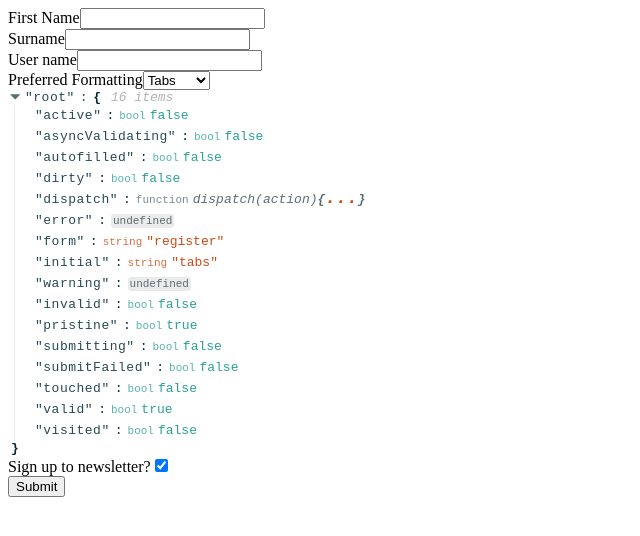
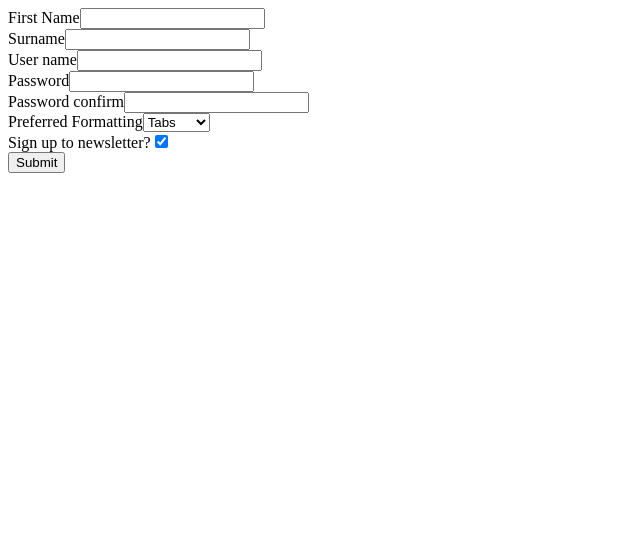
Before and after one commit to fschwalm/awesome-redux-form-egghead, a React (Create React App) app: page / in a window 1280 px wide. Shown: the top 536 px of the page, without its empty margins (0-640 px from the left). Built offline with nearby package versions, Linux system fonts and the light colour scheme.

Commit message:
Access Other Values of the Current Form with redux-form

```diff
--- a/src/components/Fields/index.jsx
+++ b/src/components/Fields/index.jsx
@@ -1,5 +1,5 @@
 import React from "react";
-import ReactJson from "react-json-view";
+import cx from "classnames";
 
 const CustomInput = props => {
   const { label, input, type, meta } = props;
@@ -7,9 +7,8 @@ const CustomInput = props => {
     <div>
       <label>{label}</label>
       <input {...input} type={type} />
-      {(meta.error && meta.touched) && (
-          <div style={{color: 'red'}}>{meta.error}</div>
-      )}
+      {meta.error &&
+        meta.touched && <div style={{ color: "red" }}>{meta.error}</div>}
     </div>
   );
 };
@@ -22,7 +21,6 @@ const CustomSelect = props => {
         <option value="tabs">Tabs</option>
         <option value="spaces">Spaces</option>
       </select>
-      <ReactJson src={props.meta} />
     </div>
   );
 };
--- a/src/components/RegisterForm.jsx
+++ b/src/components/RegisterForm.jsx
@@ -1,7 +1,12 @@
 import React from "react";
 import { Field, reduxForm } from "redux-form";
 import { CustomInput, CustomSelect } from "./Fields";
-import { required, minLength, MaxLength } from '../validations';
+import {
+  required,
+  minLength,
+  MaxLength,
+  matchesPassword
+} from "../validations";
 
 class RegisterForm extends React.Component {
   render() {
@@ -14,20 +19,34 @@ class RegisterForm extends React.Component {
           component={CustomInput}
           type="text"
           validate={[required]}
-          />
-          <Field
+        />
+        <Field
           name="surname"
           label="Surname"
           component={CustomInput}
           type="text"
           validate={[required]}
-          />
-          <Field
+        />
+        <Field
           name="username"
           label="User name"
           component={CustomInput}
           type="text"
           validate={[required, minLength, MaxLength]}
+        />
+        <Field
+          name="password"
+          label="Password"
+          component={CustomInput}
+          type="text"
+          validate={[required]}
+        />
+        <Field
+          name="passwordconfirm"
+          label="Password confirm"
+          component={CustomInput}
+          type="text"
+          validate={[required, matchesPassword]}
         />
         <Field
           name="preference"
--- a/src/validations/index.js
+++ b/src/validations/index.js
@@ -3,3 +3,5 @@ export const minLength = value =>
   value.length < 4 ? "Value must be at least 4 characters" : undefined;
 export const MaxLength = value =>
   value.length > 10 ? "Value is too long" : undefined;
+export const matchesPassword = (value, allValues) =>
+  value === allValues.password ? undefined : "Passwords must match";
```
